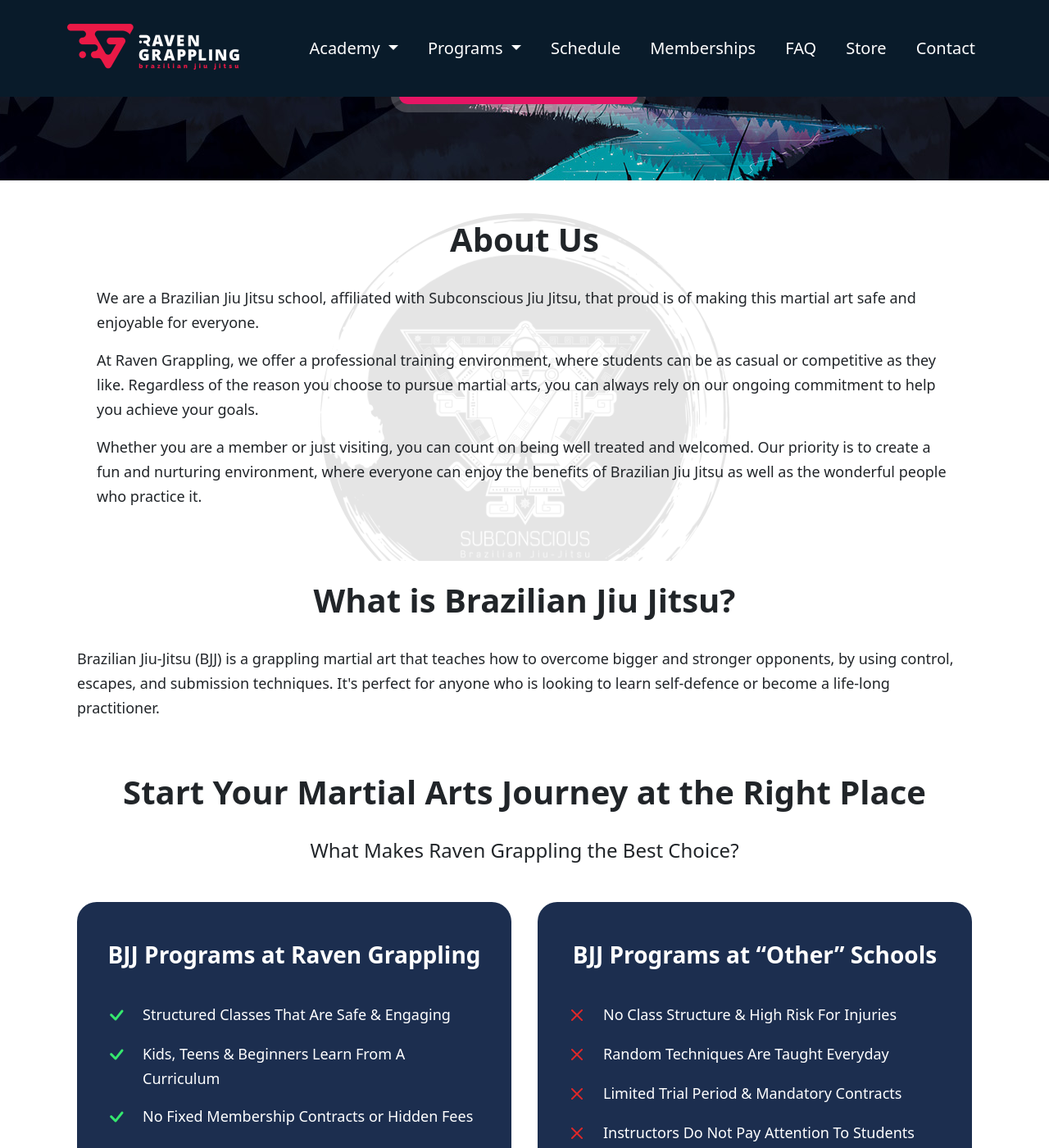
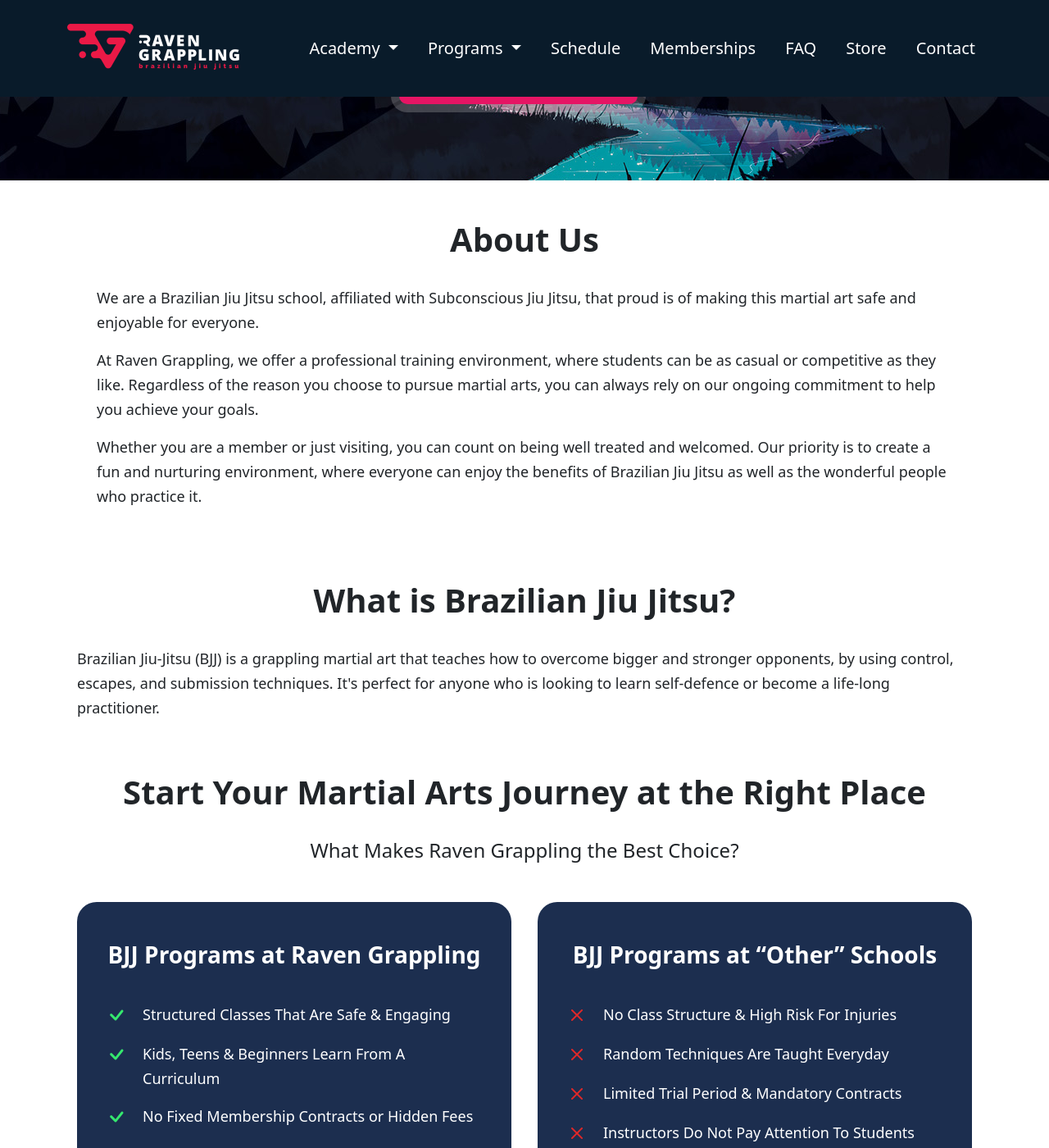
Before and after one commit to RavenGrappling/RavenGrappling.github.io, a Jekyll site: the page built from index.md, in a window 1280 px wide and 1400 px high, scrolled down 496 px. Shown: the whole window at 82% size. Built offline with Jekyll 4.4.1, drawn with Linux system fonts in a browser that asks for light colours.

Commit message:
removing background logo

```diff
--- a/assets/css/raven.css
+++ b/assets/css/raven.css
@@ -216,11 +216,6 @@
   }
 }
 
-/* -- Academy -------------------------------------------------------------- */
-.rg-subconscious-logo-bg {
-  background: url('/assets/images/academy/subconscious_logo_bg.png') center 40px no-repeat
-}
-
 /* -- Memberships ---------------------------------------------------------- */
 .rg-membership-button {
   display: flex;
--- a/index.md
+++ b/index.md
@@ -12,7 +12,7 @@
   </div>
 </div>
 
-<div class= "container py-5 px-4 p-lg-5 rg-subconscious-logo-bg">
+<div class= "container py-5 px-4 p-lg-5">
   <h1 class="text-center fw-bold">
     About Us
   </h1>
```
Also changed, not shown: assets/images/academy/subconscious_logo_bg.png (deleted).
